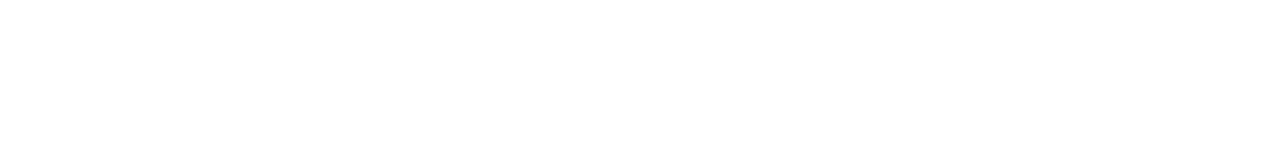
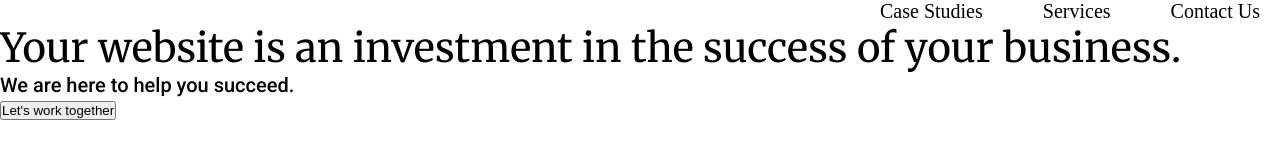
Before and after one commit to MarjolijnMuller/concept-opdracht, a plain HTML site: page index.html in a window 1280 px wide. Drawn offline with Linux system fonts and the light colour scheme.

Commit message:
gewerkt aan de menubalk

```diff
--- a/index.html
+++ b/index.html
@@ -2,9 +2,34 @@
 <html lang="en">
 <head>
     <meta charset="UTF-8">
+    <link rel="stylesheet" href="styles.css">
     <title>Title</title>
 </head>
 <body>
+<!--header-->
+<header>
+    <nav>
+        <ul class="menu">
+            <li>Case Studies</li>
+            <li>Services</li>
+            <li>Contact Us</li>
+        </ul>
+    </nav>
+    <div>
+        <h1>Your website is an investment in the success of your business.</h1>
+        <p>We are here to help you succeed.</p>
+        <button>Let's work together</button>
+    </div>
+</header>
 
+<!--main-->
+<main>
+
+</main>
+
+<!--footer-->
+<footer>
+
+</footer>
 </body>
 </html>
--- a/styles.css
+++ b/styles.css
@@ -0,0 +1,86 @@
+@import url('https://fonts.googleapis.com/css2?family=Merriweather:ital,wght@0,300;0,400;0,700;0,900;1,300;1,400;1,700;1,900&family=Roboto:ital,wght@0,100;0,300;0,400;0,500;0,700;0,900;1,100;1,300;1,400;1,500;1,700;1,900&display=swap');
+
+/*Paars #5722CD;
+Blauw #4845E4;
+Roze #ED4385;
+Zwart #0C0C0C (voor standaard tekst);
+Lichtpaars #F2F0FF (voor de grote zwevende woorden, zoals "hello" en "services") Uitzonderingen:
+                                                                                 Lichtgrijs #F3F6F9 (voor de achtergrond van de projecten)
+Grijs #7A7A7A (voor de service-tegel tekst);*/
+
+
+/*////////////////////////
+    Table of Contents
+    1. Global Styles
+    2. Typography
+    3. Layout
+        3.1 Reusables
+        3.2 Other
+    4. Areas
+        4.1 Header
+        4.2 Introduction
+        etc.
+    5. Media Queries
+////////////////////////*/
+
+/* ------------------------------- 1. Global Styles -------------------------------- */
+* {
+    margin: 0;
+    padding: 0;
+    box-sizing: border-box;
+}
+
+html {
+    font-size: 16px;
+}
+@media (min-width: 768px) {
+    html {
+        font-size: 18px;
+    }
+}
+@media (min-width: 1200px) {
+    html {
+        font-size: 20px;
+    }
+}
+
+/* ------------------------------- 2. Typography ----------------------------------- */
+h1, h2, h3 {
+    font-family: "Merriweather", serif;
+    font-weight: 400;
+}
+
+p {
+    font-family: "Roboto", sans-serif;
+    font-weight: 500;
+}
+
+/* ------------------------------- 3. Layout --------------------------------------- */
+
+/* --------------- 3.1 Reusables ----------------------- */
+
+/* --------------- 3.2 Other --------------------------- */
+
+/* ------------------------------- 4. Areas ---------------------------------------- */
+
+/* --------------- 4.1 Header ------------------------- */
+nav {
+    display: flex;
+    flex-direction: row;
+    justify-content: flex-end;
+}
+
+.menu {
+    display: flex;
+    flex-direction: row;
+    justify-content: space-between;
+    flex-basis: 20rem;
+    padding-right: 1rem;
+}
+
+li {
+    list-style: none;
+}
+/* --------------- 4.2 Introduction ------------------- */
+
+/* ------------------------------- 5. Media Queries -------------------------------- */
```
